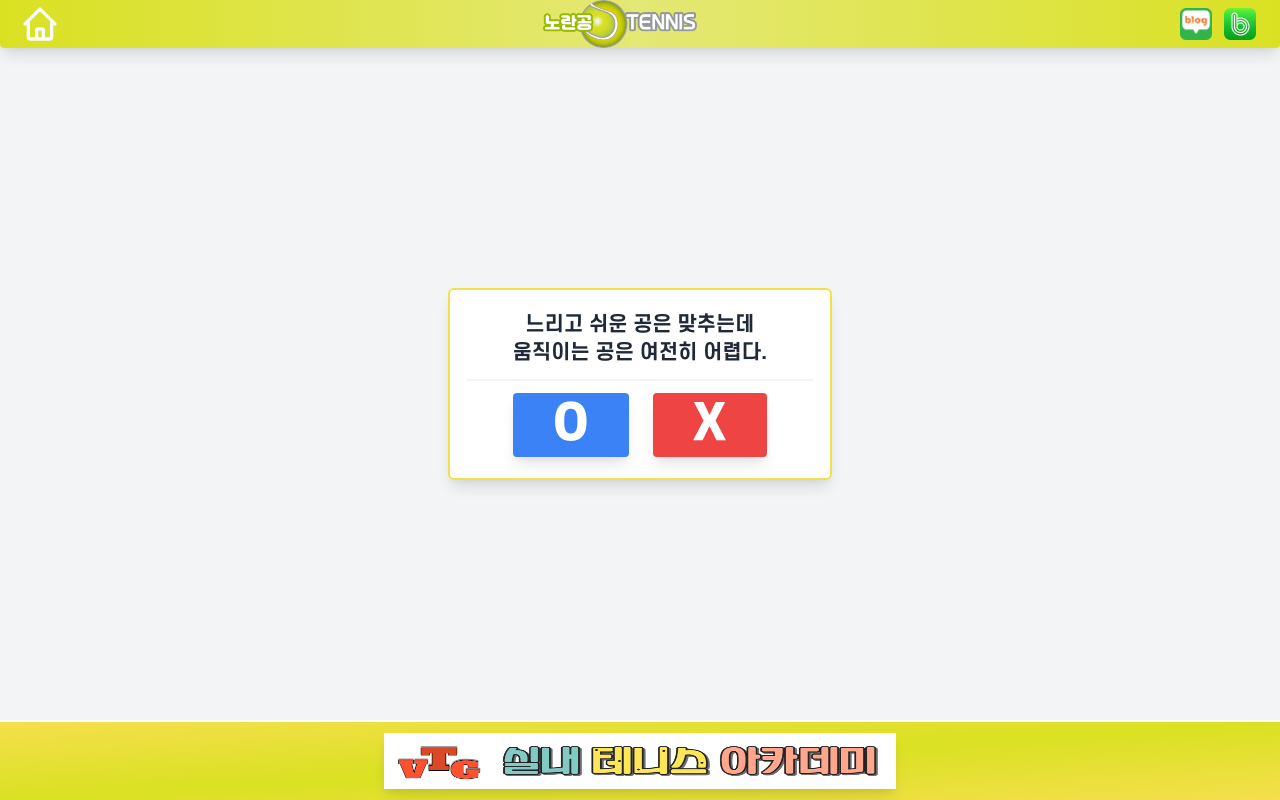
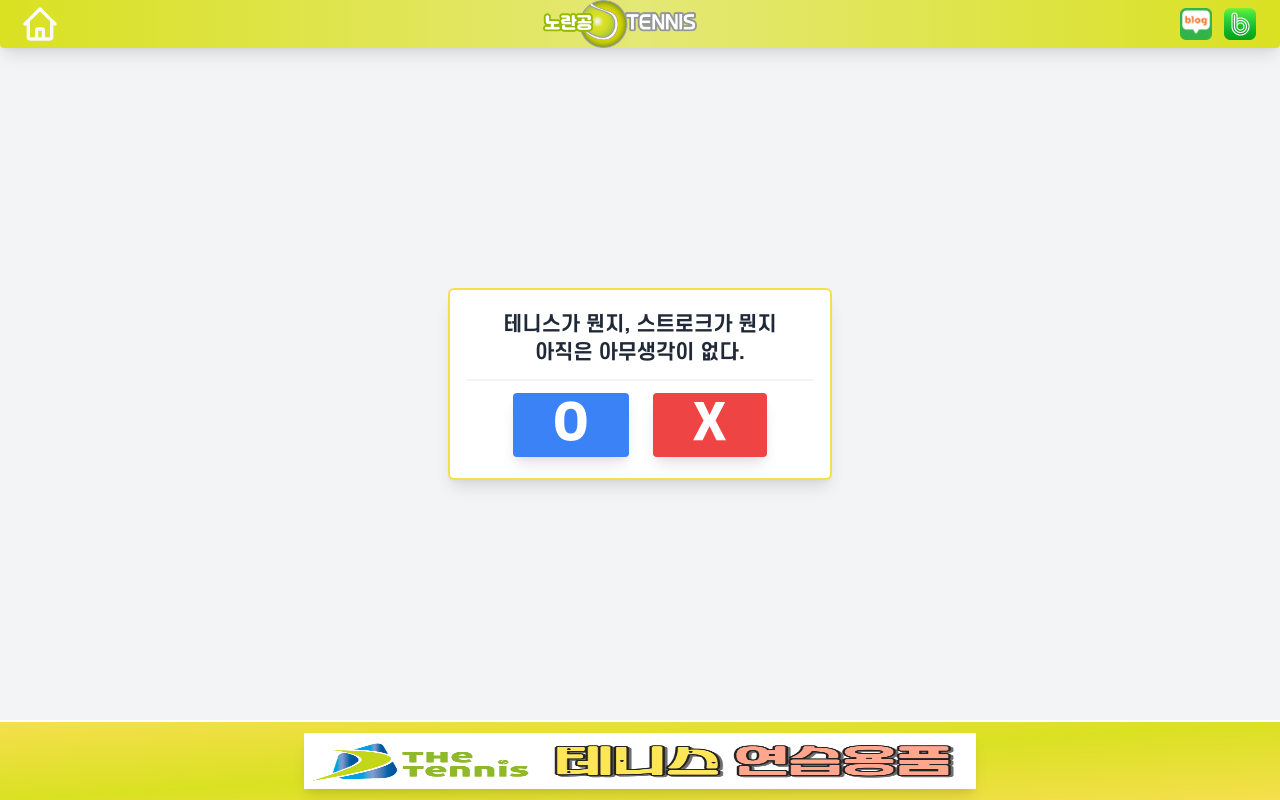
Before and after one commit to kimjy0301/ntrpyellowball, a Next.js app: page /forehand in a window 1280 px wide. Built offline with nearby package versions, Linux system fonts and the light colour scheme.

Commit message:
change question

```diff
--- a/components/Layout.tsx
+++ b/components/Layout.tsx
@@ -27,8 +27,9 @@ const Layout = (props) => {
         </footer>
       ) : (
         <footer className="h-20 fixed bottom-0 w-full justify-center items-center flex bg-gradient-to-br from-yellow-1 via-green-1 to-yellow-1 text-white border-t-2 border-white text-sm">
-          <div className="h-14 relative max-w-lg shadow-lg rounded w-2/3">
+          <div className="h-14 relative max-w-2xl shadow-lg rounded w-full">
             <Carousel
+              stopOnHover={false}
               showArrows={false}
               showThumbs={false}
               showIndicators={false}
@@ -36,7 +37,7 @@ const Layout = (props) => {
               autoPlay={true}
               transitionTime={500}
               infiniteLoop={true}
-              interval={3000}
+              interval={2000}
             >
               <a
                 href="https://blog.naver.com/p139154"
@@ -53,7 +54,6 @@ const Layout = (props) => {
                 href="https://vtgtennis.modoo.at/"
                 className="block h-14"
                 target="_blank"
-                onMouseDown={(e) => e.preventDefault()}
               >
                 <img
                   src={`banners/banner1.png`}
@@ -65,7 +65,6 @@ const Layout = (props) => {
                 href="http://the-tennis.com/"
                 className="block h-14"
                 target="_blank"
-                onMouseDown={(e) => e.preventDefault()}
               >
                 <img
                   src={`banners/banner2.png`}
@@ -77,7 +76,6 @@ const Layout = (props) => {
                 href="https://band.us/band/61888607"
                 className="block h-14"
                 target="_blank"
-                onMouseDown={(e) => e.preventDefault()}
               >
                 <img
                   alt="뉴스 더테니스"
--- a/components/data.js
+++ /dev/null
@@ -1,16 +0,0 @@
-export const questions = ['아직 공 맞추는 것이 어렵다.', '느리고 쉬운 공은 맞추는데 \n 움직이는 공은 여전히 어렵다.','움직이는 공을 따라는 다니는데 \n 맞히기 바쁘다.','움직이는 공을 맞히기는 하는데 \n 폼까지 생각 할 여력이 없다.','느리고 쉬운 공은 \n 에러없이  넘기는 것은 가능하다.','쉬운 공은 랠리도 가능하지만 \n 컨트롤은 잘 안된다.',
-'스플릿 스탭을 \n 이해하고 잘 하는 편이다.',
-'일반적인 속도의 \n 공은 랠리가 가능하다.',
-'파워는 부족하고 에러도 많지만 \n 폼이 이쁘다는 소리를 듣는다.',
-'방향 컨트롤은 가능한데 \n 길이조절은 아직 어렵다.',
-'회전을 이해하고 \n 공을 긁거나 문지를줄 안다.',
-'어느정도 방향과 길이조절이 가능하고 \n 느린 랠리는 충분히 가능하다.',
-'쉬운공 은 에러없이 가능하며 \n 어려운 공도 넘기기 시작한다.',
-'큰 에러없이 볼에 파워와 \n 스피드를 낼 줄 안다.',
-'어려운 공도 가능한 다 넘기는 편이다.',
-'일반적인 공에서는 \n 공격적으로 받아친다.',
-'방향과 길이, 회전 등의 \n 컨트롤이 가능하다.',
-'애드코트에서도 포핸드를 \n 많이 사용하고 공격적인 샷을 한다.',
-'기회가 왔을 때 에러없이 \n 포핸드로 위너를 잘 낸다.',
-'빠른 공에도 무리없이 \n 받아 넘기거나 랠리가 가능하다.'
-]
--- /dev/null
+++ b/components/data.ts
@@ -0,0 +1,165 @@
+export const questions = [
+  {
+    question: "테니스가 뭔지, 스트로크가 뭔지 \n 아직은 아무생각이 없다. ",
+    score: 1,
+  },
+  {
+    question: "공 맞추는것이 어렵고 \n 그저 하라는대로 배우고 있다.",
+    score: 1,
+  },
+  {
+    question: "느리고 쉬운공은 맞히기는 하지만 \n  움직이는 공은 어렵다",
+    score: 1,
+  },
+  {
+    question: "스플릿 스탭을 하라는데 \n  공만보면 도무지 생각이 안난다.",
+    score: 2,
+  },
+  {
+    question: "움직이는 공을  \n 따라는 다니는데 맞히기 바쁘다.",
+    score: 2,
+  },
+  {
+    question: "바운드 예측이 어렵고 \n  공과의 거리를 맞추기가 어렵다.",
+    score: 2,
+  },
+  {
+    question: "그립전환이 느리고 잘 안되는 편이다.",
+    score: 2,
+  },
+  {
+    question:
+      "느리고 쉬운공은 넘기기는 하지만 \n  아직 폼까지 생각할 여력이 없다.",
+    score: 2,
+  },
+  {
+    question:
+      "느리고 쉬운공은 \n 랠리도 가능하지만 \n  아직 컨트롤은 잘 안된다.",
+    score: 2,
+  },
+  {
+    question: "느리고 쉬운 공은 \n  에러없이 넘기는 것이 가능하다.",
+    score: 3,
+  },
+  {
+    question:
+      "일반적인 공은 잘 치는편인데 \n  발이느려 짧거나 먼 공 처리가 힘들다.",
+    score: 3,
+  },
+  {
+    question: "빠르고 어려운 공이 아니라면 \n  랠리도 오래하는 편이다.",
+    score: 3,
+  },
+  {
+    question:
+      "파워는 부족하고 에러도 많지만 \n 폼이 이쁘다는 소리를 듣는 편이다.",
+    score: 3,
+  },
+  {
+    question: "방향 컨트롤은 가능한데 \n 길이 조절이 아직은 어렵다.",
+    score: 3,
+  },
+  {
+    question:
+      "완전하지는 않지만 회전을 이해하고 \n 공을 긁거나 문지를 줄 안다.",
+    score: 3,
+  },
+  {
+    question:
+      "포핸드와 백핸드의 기량차이가 \n 분명히 있어 잘하는 쪽으로 하는 편이다.",
+    score: 4,
+  },
+  {
+    question: "어느정도 방향과 길이조절이 가능하다.",
+    score: 4,
+  },
+  {
+    question: "쉬운공은 에러없이 가능하며 \n 어려운 공도 넘기기 시작한다.",
+    score: 4,
+  },
+  {
+    question:
+      "주변에서 잘 한다는 소리는 듣는데 \n 아직은 볼에 힘은 실리지 않는다.",
+    score: 4,
+  },
+  {
+    question:
+      "일반적인 공은 잘 치는데 \n 높고 깊거나 짧은 공 처리가 \n 아직은 불안하다",
+    score: 4,
+  },
+  {
+    question: "이제는 스플릿스탭을 외우지 않아도 \n 습관적으로 버릇처럼 된다.",
+    score: 4,
+  },
+  {
+    question:
+      "슬라이스도 많이 사용하는 편이지만 \n 세거나 어려운 공은 컨트롤이 어렵다.",
+    score: 4,
+  },
+  {
+    question:
+      "기회가 왔을 때는 \n 공격적으로 처리하려고 하는데 \n 아직은 에러가 좀 있다.",
+    score: 4,
+  },
+  {
+    question:
+      "바운드 후 낮아지는 공 보다 \n 가능한 떠오르는 높은 공을 치려고한다.",
+    score: 5,
+  },
+  {
+    question: "슬라이스도 많지 사용하면서 \n 어느정도 안정적으로 넘길 수 있다.",
+    score: 5,
+  },
+  {
+    question: "기회가 왔을 때 \n 잭나이프샷도 공격적으로 \n 자주 사용한다.",
+    score: 5,
+  },
+  {
+    question: "애드코트에서도 포핸드를 \n 많이 사용하고 공격적인 샷을 한다.",
+    score: 5,
+  },
+  {
+    question: "방향과 길이, 회전들의 \n 컨트롤이 가능하다.",
+    score: 6,
+  },
+  {
+    question: "큰 에러없이 \n 볼에 파워와 스피드를 낼 줄 안다.",
+    score: 6,
+  },
+  {
+    question:
+      "기회가 왔을 때는  \n 언제든지 에러없이 \n 포인트로 연결할 수 있다.",
+    score: 6,
+  },
+  {
+    question: "빠르고 어려운 공도 \n 무리없이 다 넘기는 수준이다.",
+    score: 6,
+  },
+  {
+    question: "트위너 샷을 할 수 있고 \n 성공확률이 50% 이상이다.",
+    score: 6,
+  },
+];
+
+export const questions2 = [
+  "아직 공 맞추는 것이 어렵다.",
+  "느리고 쉬운 공은 맞추는데 \n 움직이는 공은 여전히 어렵다.",
+  "움직이는 공을 따라는 다니는데 \n 맞히기 바쁘다.",
+  "움직이는 공을 맞히기는 하는데 \n 폼까지 생각 할 여력이 없다.",
+  "느리고 쉬운 공은 \n 에러없이  넘기는 것은 가능하다.",
+  "쉬운 공은 랠리도 가능하지만 \n 컨트롤은 잘 안된다.",
+  "스플릿 스탭을 \n 이해하고 잘 하는 편이다.",
+  "일반적인 속도의 \n 공은 랠리가 가능하다.",
+  "파워는 부족하고 에러도 많지만 \n 폼이 이쁘다는 소리를 듣는다.",
+  "방향 컨트롤은 가능한데 \n 길이조절은 아직 어렵다.",
+  "회전을 이해하고 \n 공을 긁거나 문지를줄 안다.",
+  "어느정도 방향과 길이조절이 가능하고 \n 느린 랠리는 충분히 가능하다.",
+  "쉬운공 은 에러없이 가능하며 \n 어려운 공도 넘기기 시작한다.",
+  "큰 에러없이 볼에 파워와 \n 스피드를 낼 줄 안다.",
+  "어려운 공도 가능한 다 넘기는 편이다.",
+  "일반적인 공에서는 \n 공격적으로 받아친다.",
+  "방향과 길이, 회전 등의 \n 컨트롤이 가능하다.",
+  "애드코트에서도 포핸드를 \n 많이 사용하고 공격적인 샷을 한다.",
+  "기회가 왔을 때 에러없이 \n 포핸드로 위너를 잘 낸다.",
+  "빠른 공에도 무리없이 \n 받아 넘기거나 랠리가 가능하다.",
+];
--- a/pages/forehand/index.tsx
+++ b/pages/forehand/index.tsx
@@ -4,14 +4,18 @@ import { useState } from "react";
 import Head from "next/head";
 
 const index = () => {
-  const [questionIndex, setQuestionIndex] = useState(1);
+  const [questionIndex, setQuestionIndex] = useState(0);
+
+  const [nowScore, setNowScore] = useState(1);
 
   const onClickYes = () => {
     if (questionIndex + 1 !== questions.length)
       setQuestionIndex(questionIndex + 1);
+    console.log(questions[questionIndex].score);
   };
   const onClickNo = () => {
     if (questionIndex !== 0) setQuestionIndex(questionIndex - 1);
+    console.log(questions[questionIndex].score);
   };
 
   return (
@@ -26,7 +30,7 @@ const index = () => {
             return (
               <Question
                 key={i}
-                question={value}
+                question={value.question}
                 onClickYes={onClickYes}
                 onClickNo={onClickNo}
                 show={true}
```
Also changed, not shown: components/Question.tsx (+7 -4 lines), pages/index.tsx (+8 -8 lines).
